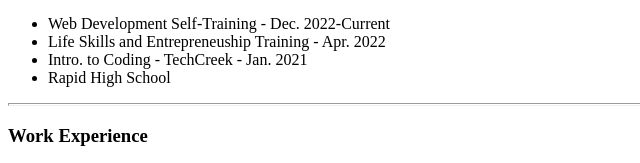
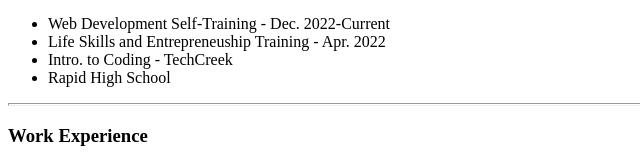
Before and after one commit to Gb-JS/first-cv, a plain HTML site: page index.html in a window 1280 px wide. Shown: the part 310-473 px from the top of the page, 0-640 px from the left. Drawn offline with Linux system fonts and the light colour scheme.

Commit message:
some date changes

```diff
--- a/index.html
+++ b/index.html
@@ -22,7 +22,7 @@
     <ul>
         <li>Web Development Self-Training - Dec. 2022-Current</li>
         <li>Life Skills and Entrepreneuship Training - Apr. 2022</li>
-        <li>Intro. to Coding - TechCreek - Jan. 2021</li>
+        <li>Intro. to Coding - TechCreek</li>
         <li>Rapid High School</li>
     </ul>
     <hr size="3">
```
